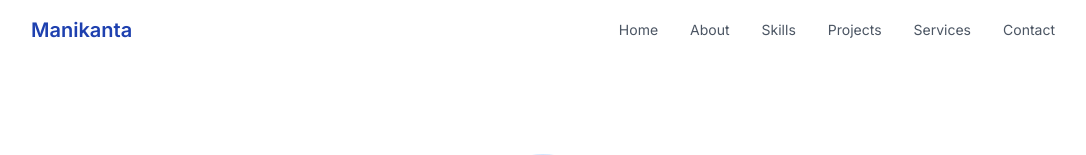
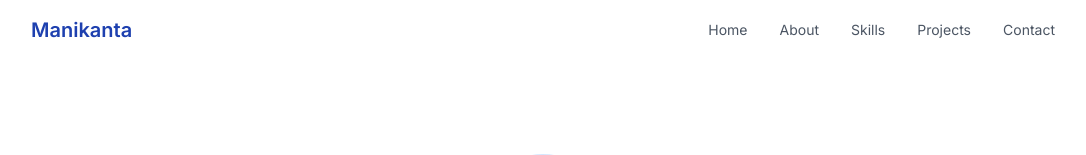
Before and after one commit to Manipamarthi10/manikantaswamy-portfolio, a React (Vite) app: page / in a window 1280 px wide. Shown: the top 155 px of the page, without its empty margins (97-1183 px from the left). Built offline with nearby package versions, Linux system fonts and the light colour scheme.

Commit message:
Remove button element
Remove the specified button element from the Header component.

```diff
--- a/src/components/Header.tsx
+++ b/src/components/Header.tsx
@@ -35,7 +35,7 @@ const Header = () => {
           </div>
 
           <div className="hidden md:flex items-center space-x-8">
-            {["Home", "About", "Skills", "Projects", "Services", "Contact"].map(
+            {["Home", "About", "Skills", "Projects", "Contact"].map(
               (item) => (
                 <button
                   key={item}
```
